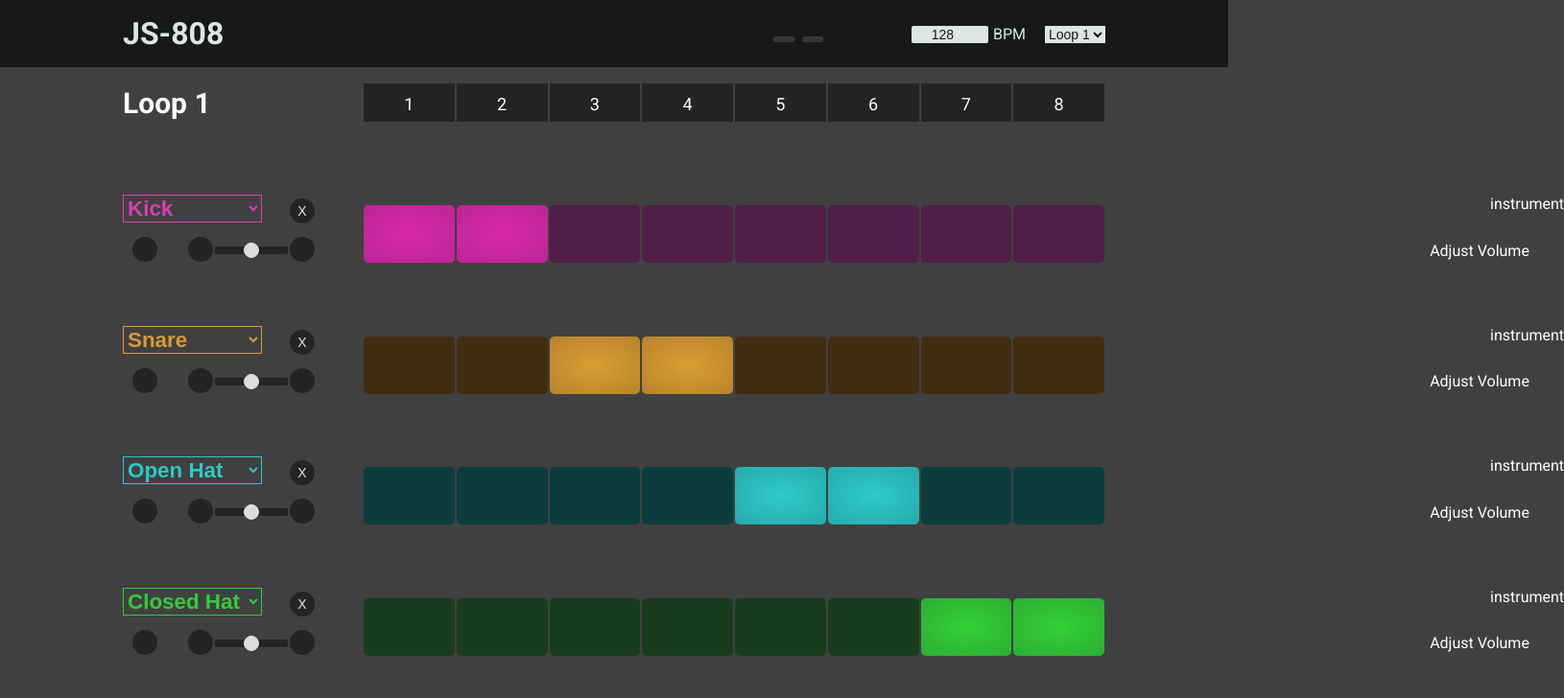
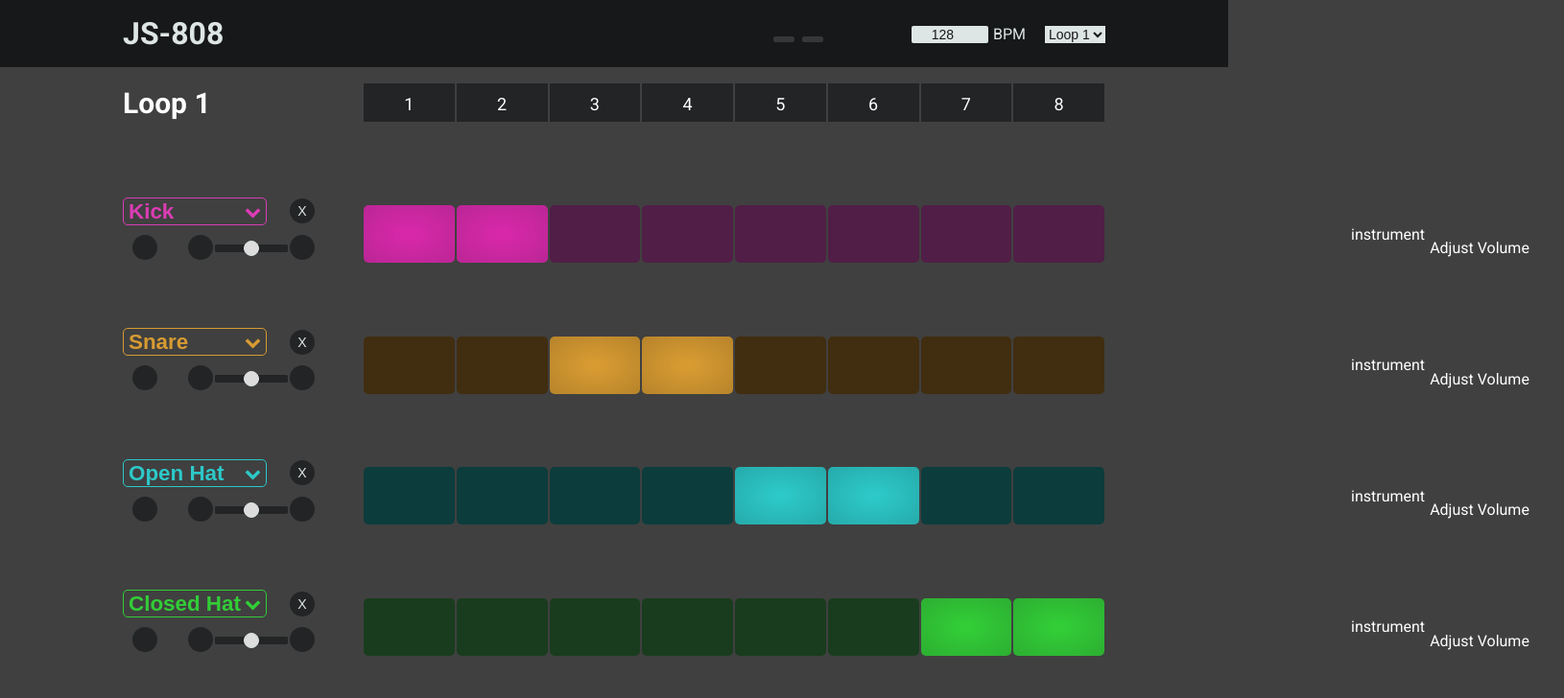
Before and after one commit to SashaBajzek/js-808, a React app: page / in a window 1280 px wide. Shown: the top 728 px of the page at 96% size, 1630 px wide, since content can reach past the window. Built offline with nearby package versions, Linux system fonts and the light colour scheme.

Commit message:
Make instrument select same across browsers

```diff
--- a/src/components/Sequence/Sequence.js
+++ b/src/components/Sequence/Sequence.js
@@ -4,6 +4,7 @@ import React from 'react';
 import VolumeAdjusterContainer from '../VolumeAdjuster/VolumeAdjusterContainer';
 import PatternContainer from "../Pattern/PatternContainer";
 import styles from "./Sequence.scss";
+import fontAwesome from '../../../node_modules/font-awesome/css/font-awesome.min.css';
 
 type Props = {
   changeInstrument: (number, string) => void,
@@ -33,6 +34,9 @@ type Props = {
 }
 
 class Sequence extends React.Component<Props> {
+  fa = fontAwesome['fa'];
+  fa_chevron_down = fontAwesome['fa-chevron-down'];
+
   handleSubmit = (event: SyntheticEvent<HTMLInputElement>) => {
     event.preventDefault();
   }
@@ -73,9 +77,11 @@ class Sequence extends React.Component<Props> {
         <div className={styles.details}>
           <div className={styles.detailsCRUD}>
             <form onSubmit={this.handleSubmit}>
-              <select name="instrument" id={`instrument${sequenceId}`} onChange={this.instrumentHandleChange} value={currentInstrument.id} className={styles.select} >
-                {this.renderOptions()}
-              </select>
+              <div className={styles.selectwrapper}>
+                <select name="instrument" id={`instrument${sequenceId}`} onChange={this.instrumentHandleChange} value={currentInstrument.id} className={styles.select} >
+                  {this.renderOptions()}
+                </select>
+              </div>
               <label htmlFor={`instrument${sequenceId}`} className={styles.label}>instrument</label>
             </form>
             <button onClick={this.instrumentDelete} className={styles.button}>X</button>
--- a/src/components/Sequence/Sequence.scss
+++ b/src/components/Sequence/Sequence.scss
@@ -15,7 +15,8 @@
 }
 
 .Sequencemagenta .title,
-.Sequencemagenta .select {
+.Sequencemagenta .select,
+.Sequencemagenta .selectwrapper::after {
   color: #DB3DB4; /* Need to increase lightness for enough contrast */
 }
 
@@ -24,16 +25,19 @@
 }
 
 .Sequencegold .title,
-.Sequencegold .select {
+.Sequencegold .select,
+.Sequencegold .selectwrapper::after {
   color: $gold-light;
 }
 
-.Sequencegold .select {
+.Sequencegold .select,
+.Sequencegold .selectwrapper::after {
   border-color: $gold-light;
 }
 
 .Sequenceteal .title,
-.Sequenceteal .select {
+.Sequenceteal .select,
+.Sequenceteal .selectwrapper::after {
   color: $teal-light;
 }
 
@@ -42,7 +46,8 @@
 }
 
 .Sequencegreen .title,
-.Sequencegreen .select {
+.Sequencegreen .select,
+.Sequencegreen .selectwrapper::after {
   color: $green-light;
 }
 
@@ -51,7 +56,8 @@
 }
 
 .Sequenceblue .title,
-.Sequenceblue .select {
+.Sequenceblue .select,
+.Sequenceblue .selectwrapper::after {
   color: $blue-light;
 }
 
@@ -60,7 +66,8 @@
 }
 
 .Sequenceorange .title,
-.Sequenceorange .select {
+.Sequenceorange .select,
+.Sequenceorange .selectwrapper::after {
   color: $orange-light;
 }
 
@@ -69,7 +76,8 @@
 }
 
 .Sequencecherry .title,
-.Sequencecherry .select {
+.Sequencecherry .select,
+.Sequencecherry .selectwrapper::after {
   color: $cherry-light;
 }
 
@@ -78,7 +86,8 @@
 }
 
 .Sequencepurple .title,
-.Sequencepurple .select {
+.Sequencepurple .select,
+.Sequencepurple .selectwrapper::after {
   color: $purple-light;
 }
 
@@ -86,18 +95,41 @@
   border-color: $purple-light;
 }
 
+.selectwrapper {
+  min-width: 150px;
+  position: relative;
+}
+
+.selectwrapper:hover .select {
+  background: rgba(250, 250, 250, .05);
+  cursor: pointer;
+}
+
+.selectwrapper::after {
+  // Chevron arrow
+  content: '\f078';
+  cursor: pointer;
+  font: normal normal normal 17px/1 FontAwesome;
+  position: absolute;
+  right: 6px;
+  top: calc((100% - 17px)/2);
+}
+
 .select {
+  /* normalizing select */
+  -webkit-appearance: none;
+  -moz-appearance: none;
+  appearance: none;
+  border-style: solid; /* needed for FF */
+  border-width: 1px; /* needed for FF */
+  border-radius: 5px; /* needed for FF */
+
   background: rgba(0, 0, 0, 0);
   color: $blackgrey;
-  cursor: pointer;
   font-size: 1.1em;
   font-weight: bold;
-  margin-bottom: 5px;
-  min-width: 120px;
-}
-
-.select:hover {
-  background: rgba(250, 250, 250, .05);
+  padding: 1px 0 1px 5px;
+  width: 100%;
 }
 
 .label {
```
